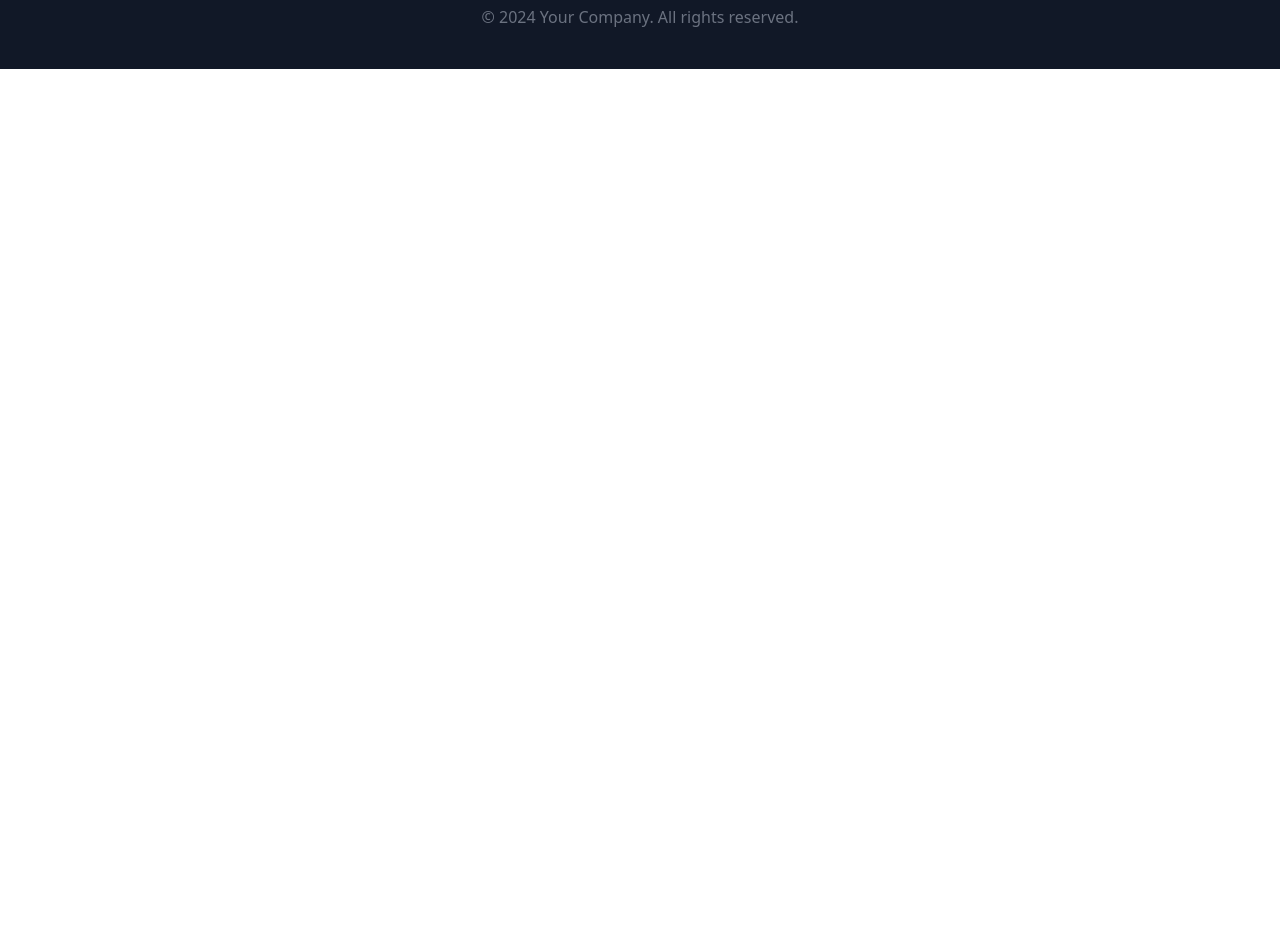
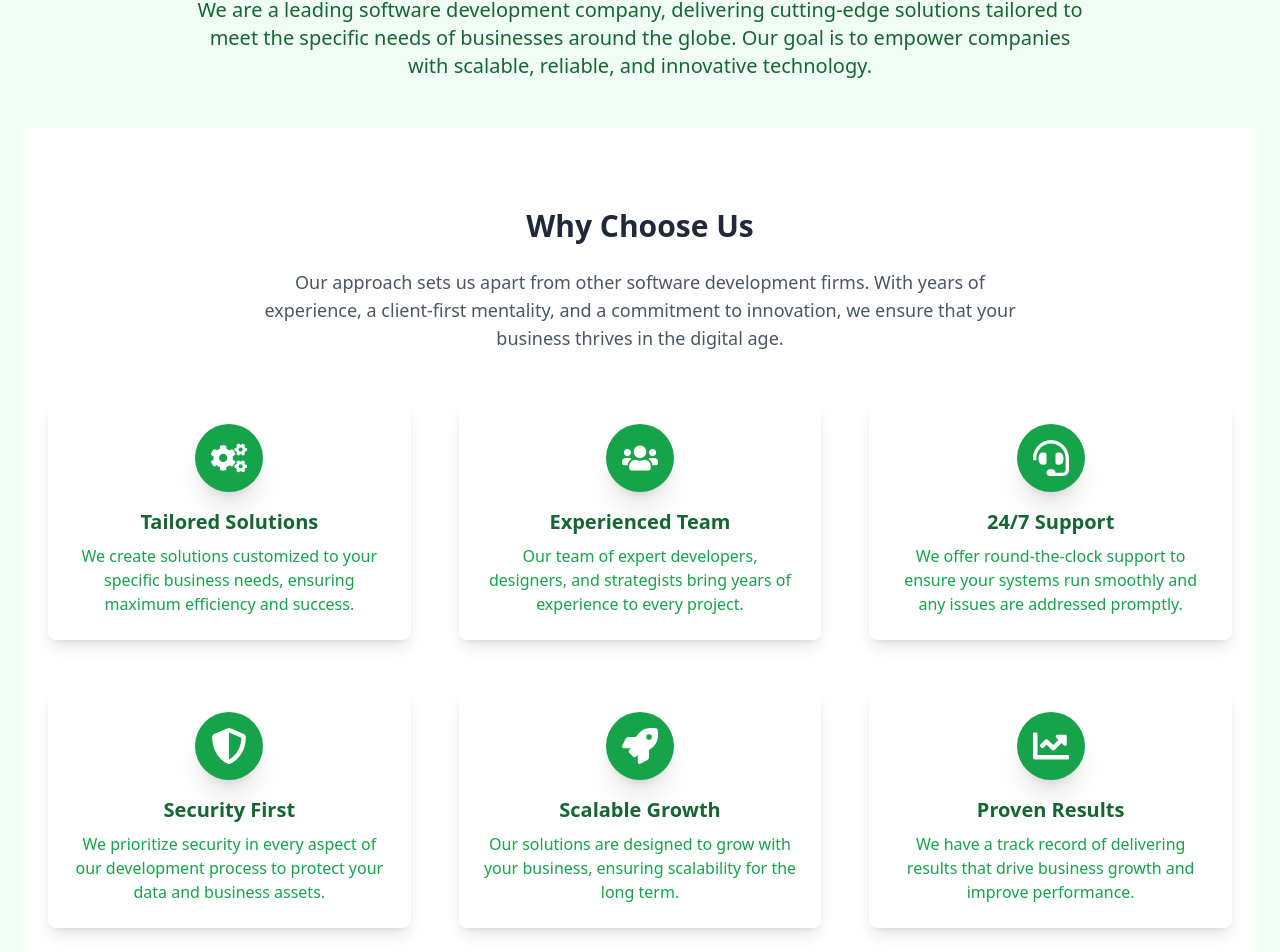
Before and after one commit to Tensor-Agri-ORG/tensor-agri-web-application, a React (Create React App) app: page /#home in a window 1280 px wide. Shown: the part 2072-3024 px from the top of the page. Before the commit the page ends 2141 px from the top, so only its background shows below. Built offline with nearby package versions, Linux system fonts and the light colour scheme.

Commit message:
feat(about-us):created About us section and page

```diff
--- a/src/App.jsx
+++ b/src/App.jsx
@@ -4,6 +4,7 @@ import Footer from './layout/Footer';
 import GoToTop from './components/layout/Comp_GoToTop';
 import Home from './pages/Home';
 import Services from './pages/Services';
+import AboutUs from './pages/AboutUs';
 
 function App() {
 
@@ -14,6 +15,7 @@ function App() {
  <GoToTop/>
  <Home/>
  <Services/>
+ <AboutUs/>
   </main>
    <Footer/>
     </>
--- /dev/null
+++ b/src/components/pages/Reason.jsx
@@ -0,0 +1,13 @@
+import React from 'react'
+
+export default function Reason({title,desc,icon}) {
+  return (
+    <div className="flex flex-col items-center text-center bg-white shadow-lg p-6 rounded-lg hover:shadow-2xl transition-shadow duration-300">
+    <div className="bg-green-600 text-white p-3 sm:p-4 rounded-full mb-4 shadow-xl text-2xl sm:text-4xl">
+      {icon}
+    </div>
+    <h4 className="text-base sm:text-xl font-semibold text-green-800 mb-2">{title}</h4>
+    <p className="hidden sm:block text-green-600">{desc}</p>
+  </div>
+  )
+}
--- a/src/data/Data_Page.jsx
+++ b/src/data/Data_Page.jsx
@@ -1,4 +1,5 @@
 import hero from "../asserts/images/page/hero.webp"
+import reasons from "./Data_Reason";
 import services from './Data_Services';
 export const homedata={
     hero:{
@@ -17,3 +18,11 @@ export const homedata={
 export const servicedata={
     services:services
 }
+
+
+export const aboutusdata={
+    title:"About Us",
+    content:"We are a leading software development company, delivering cutting-edge solutions tailored to meet the specific needs of businesses around the globe. Our goal is to empower companies with scalable, reliable, and innovative technology.",
+    why_we_us:" Our approach sets us apart from other software development firms. With years of experience, a client-first mentality, and a commitment to innovation, we ensure that your business thrives in the digital age.",
+    reasons
+}
--- /dev/null
+++ b/src/data/Data_Reason.jsx
@@ -0,0 +1,34 @@
+import { FaCogs, FaHeadset, FaUsers, FaShieldAlt, FaRocket, FaChartLine } from 'react-icons/fa'
+const reasons=[
+    {
+        icon: <FaCogs  />,
+        title: "Tailored Solutions",
+        desc: "We create solutions customized to your specific business needs, ensuring maximum efficiency and success.",
+      },
+      {
+        icon: <FaUsers  />,
+        title: "Experienced Team",
+        desc: "Our team of expert developers, designers, and strategists bring years of experience to every project.",
+      },
+      {
+        icon: <FaHeadset  />,
+        title: "24/7 Support",
+        desc: "We offer round-the-clock support to ensure your systems run smoothly and any issues are addressed promptly.",
+      },
+      {
+        icon: <FaShieldAlt  />,
+        title: "Security First",
+        desc: "We prioritize security in every aspect of our development process to protect your data and business assets.",
+      },
+      {
+        icon: <FaRocket  />,
+        title: "Scalable Growth",
+        desc: "Our solutions are designed to grow with your business, ensuring scalability for the long term.",
+      },
+      {
+        icon: <FaChartLine  />,
+        title: "Proven Results",
+        desc: "We have a track record of delivering results that drive business growth and improve performance.",
+      }
+]
+export default reasons
--- /dev/null
+++ b/src/pages/AboutUs.jsx
@@ -0,0 +1,43 @@
+import React from 'react'
+import PageLayout from '../layout/PageLayout'
+import Reason from './../components/pages/Reason';
+import { aboutusdata } from '../data/Data_Page';
+
+export default function AboutUs() {
+  return (
+    <PageLayout id='about-us' >
+ {/* Main Section with Background Image */}
+ <div className="relative bg-green-50 py-20 px-6 ">
+
+        <div className=" container mx-auto text-center">
+          {/* Header */}
+          <h2 className="text-4xl font-semibold text-green-800 mb-8">
+            {aboutusdata?.title}
+          </h2>
+          <p className="text-xl text-green-800 mb-12 max-w-4xl mx-auto">
+            {aboutusdata?.content}
+          </p>
+        </div>
+         {/* Why Choose Us Section */}
+      <div className="bg-white py-20 px-6">
+        <div className="container mx-auto text-center">
+          <h3 className="text-3xl font-semibold text-gray-800 mb-6">
+            Why Choose Us
+          </h3>
+          <p className="text-lg text-gray-600 mb-12 max-w-3xl mx-auto">
+           {aboutusdata?.why_we_us}
+          </p>
+
+          <div className="grid grid-cols-2 md:grid-cols-2 md:grid-cols-3 lg:grid-cols-3 gap-12">
+            {aboutusdata?.reasons?.map((reason, index) => (
+             <Reason {...reason} key={index}/>
+            ))}
+          </div>
+        </div>
+      </div>
+ </div>
+
+
+    </PageLayout>
+  )
+}
```
